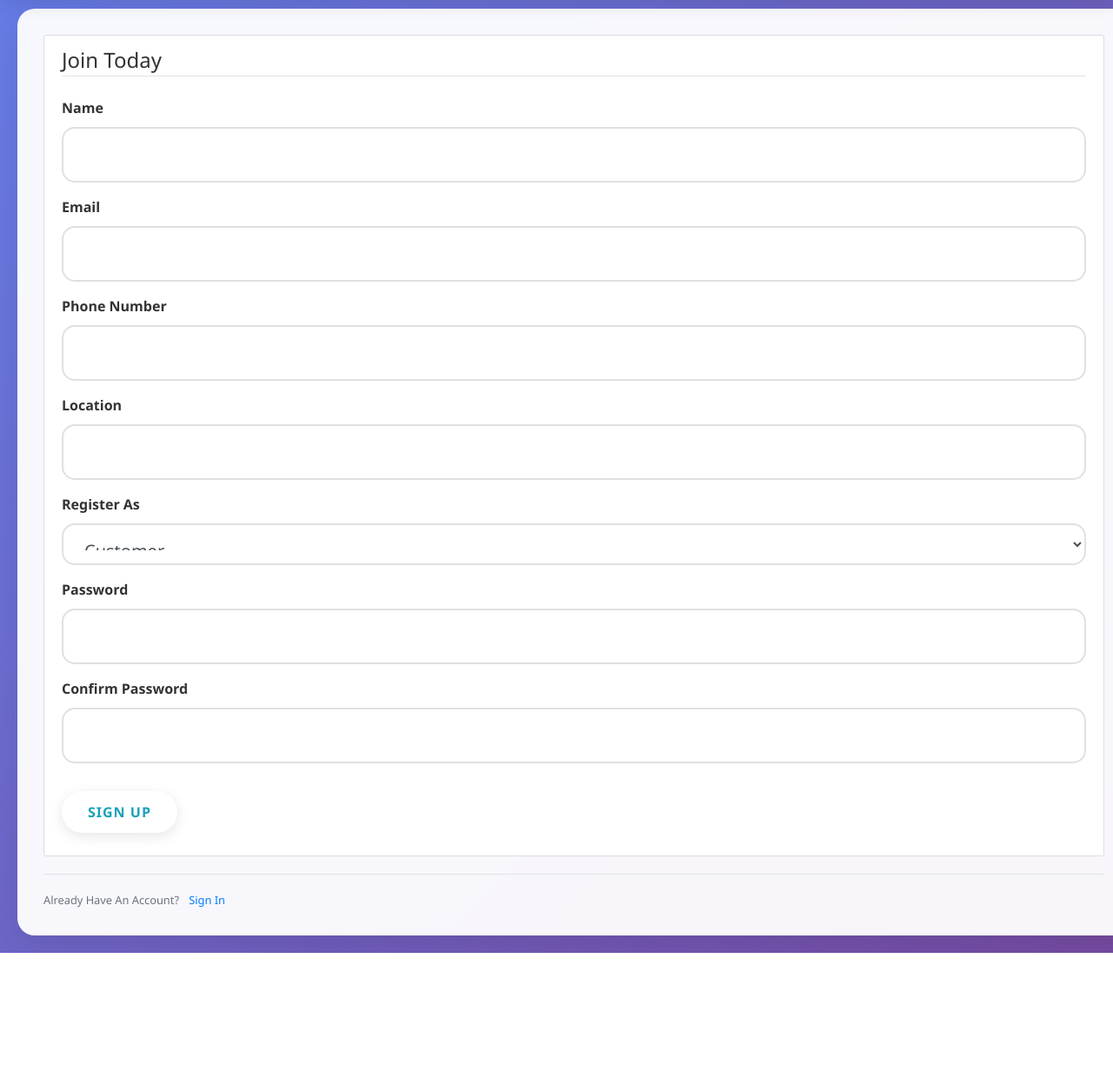
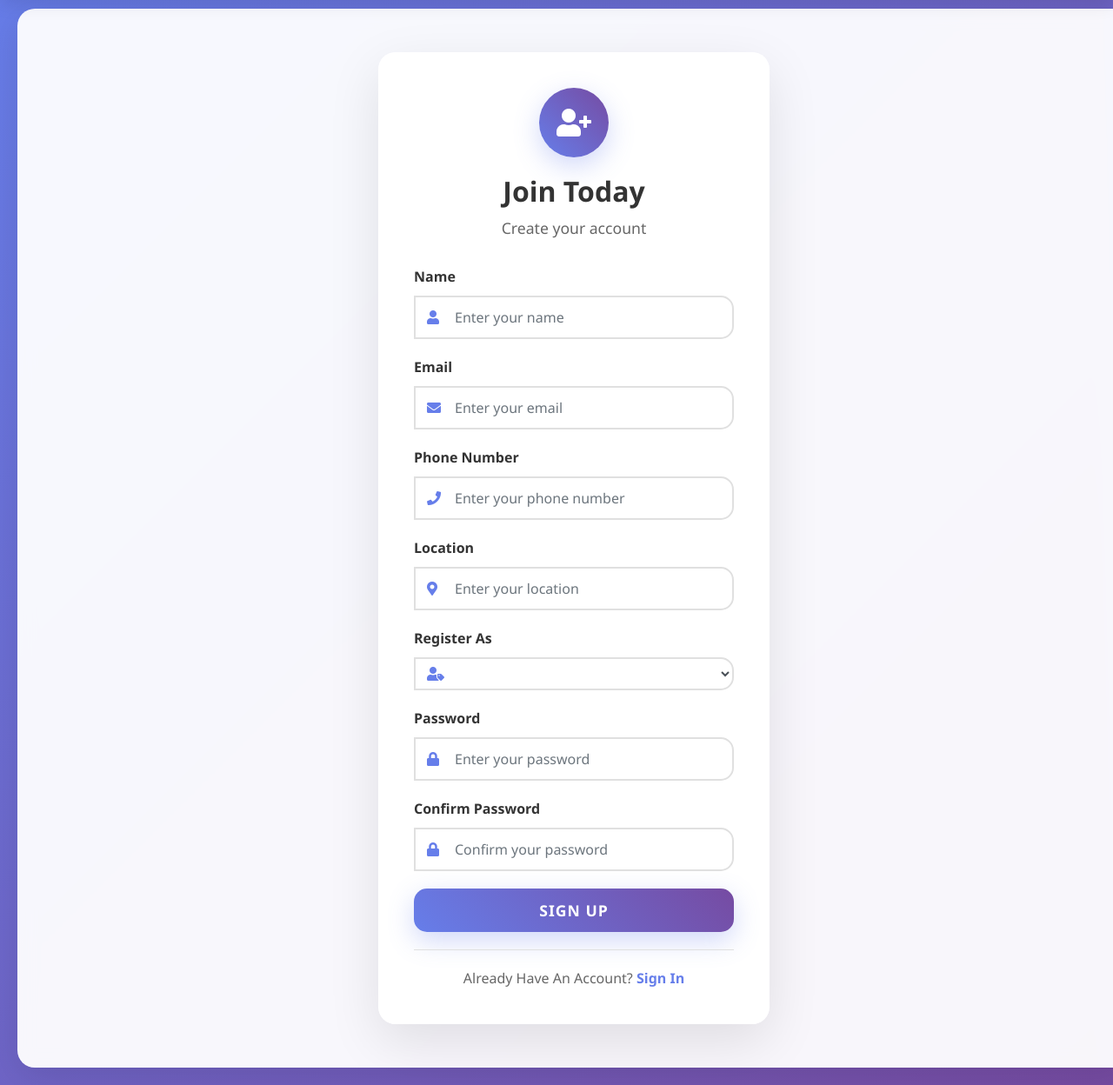
Before and after one commit to Mdboniamin/predefense, a Flask app: page /auth/register in a window 1280 px wide. Shown: the part 70-1318 px from the top of the page at 87% size. Before the commit the page ends 1166 px from the top, so only its background shows below. Run offline with Flask 3, Linux system fonts and the light colour scheme; some libraries are stand-ins or nearby versions.

Commit message:
Refactor registration form layout and enhance input validation with icons and placeholders

```diff
--- a/app/templates/register.html
+++ b/app/templates/register.html
@@ -1,110 +1,162 @@
 {% extends "base.html" %}
 {% block content %}
-    <div class="content-section">
-        <form method="POST" action="">
+    <div class="auth-container">
+        <div class="auth-card">
+            <div class="auth-header">
+                <div class="auth-icon">
+                    <i class="fas fa-user-plus"></i>
+                </div>
+                <h2 class="auth-title">Join Today</h2>
+                <p class="auth-subtitle">Create your account</p>
+            </div>
+
+            <form method="POST" action="" class="auth-form">
                 {{ form.hidden_tag() }}
-            <fieldset class="form-group">
-                <legend class="border-bottom mb-4">Join Today</legend>
+
                 <div class="form-group">
-                    {{ form.name.label(class="form-control-label") }}
+                    {{ form.name.label(class="form-label") }}
+                    <div class="input-group">
+                        <div class="input-icon">
+                            <i class="fas fa-user"></i>
+                        </div>
                         {% if form.name.errors %}
-                        {{ form.name(class="form-control form-control-lg is-invalid") }}
+                            {{ form.name(class="form-control is-invalid", placeholder="Enter your name") }}
                             <div class="invalid-feedback">
                                 {% for error in form.name.errors %}
                                     <span>{{ error }}</span>
                                 {% endfor %}
                             </div>
                         {% else %}
-                        {{ form.name(class="form-control form-control-lg") }}
+                            {{ form.name(class="form-control", placeholder="Enter your name") }}
                         {% endif %}
                     </div>
+                </div>
+
                 <div class="form-group">
-                    {{ form.email.label(class="form-control-label") }}
+                    {{ form.email.label(class="form-label") }}
+                    <div class="input-group">
+                        <div class="input-icon">
+                            <i class="fas fa-envelope"></i>
+                        </div>
                         {% if form.email.errors %}
-                        {{ form.email(class="form-control form-control-lg is-invalid") }}
+                            {{ form.email(class="form-control is-invalid", placeholder="Enter your email") }}
                             <div class="invalid-feedback">
                                 {% for error in form.email.errors %}
                                     <span>{{ error }}</span>
                                 {% endfor %}
                             </div>
                         {% else %}
-                        {{ form.email(class="form-control form-control-lg") }}
+                            {{ form.email(class="form-control", placeholder="Enter your email") }}
                         {% endif %}
                     </div>
+                </div>
+
                 <div class="form-group">
-                    {{ form.phone_number.label(class="form-control-label") }}
+                    {{ form.phone_number.label(class="form-label") }}
+                    <div class="input-group">
+                        <div class="input-icon">
+                            <i class="fas fa-phone"></i>
+                        </div>
                         {% if form.phone_number.errors %}
-                        {{ form.phone_number(class="form-control form-control-lg is-invalid") }}
+                            {{ form.phone_number(class="form-control is-invalid", placeholder="Enter your phone number") }}
                             <div class="invalid-feedback">
                                 {% for error in form.phone_number.errors %}
                                     <span>{{ error }}</span>
                                 {% endfor %}
                             </div>
                         {% else %}
-                        {{ form.phone_number(class="form-control form-control-lg") }}
+                            {{ form.phone_number(class="form-control", placeholder="Enter your phone number") }}
                         {% endif %}
                     </div>
+                </div>
+
                 <div class="form-group">
-                    {{ form.location.label(class="form-control-label") }}
+                    {{ form.location.label(class="form-label") }}
+                    <div class="input-group">
+                        <div class="input-icon">
+                            <i class="fas fa-map-marker-alt"></i>
+                        </div>
                         {% if form.location.errors %}
-                        {{ form.location(class="form-control form-control-lg is-invalid") }}
+                            {{ form.location(class="form-control is-invalid", placeholder="Enter your location") }}
                             <div class="invalid-feedback">
                                 {% for error in form.location.errors %}
                                     <span>{{ error }}</span>
                                 {% endfor %}
                             </div>
                         {% else %}
-                        {{ form.location(class="form-control form-control-lg") }}
+                            {{ form.location(class="form-control", placeholder="Enter your location") }}
                         {% endif %}
                     </div>
+                </div>
+
                 <div class="form-group">
-                    {{ form.role.label(class="form-control-label") }}
+                    {{ form.role.label(class="form-label") }}
+                    <div class="input-group">
+                        <div class="input-icon">
+                            <i class="fas fa-user-tag"></i>
+                        </div>
                         {% if form.role.errors %}
-                        {{ form.role(class="form-control form-control-lg is-invalid") }}
+                            {{ form.role(class="form-control is-invalid", placeholder="Select your role") }}
                             <div class="invalid-feedback">
                                 {% for error in form.role.errors %}
                                     <span>{{ error }}</span>
                                 {% endfor %}
                             </div>
                         {% else %}
-                        {{ form.role(class="form-control form-control-lg") }}
+                            {{ form.role(class="form-control", placeholder="Select your role") }}
                         {% endif %}
                     </div>
+                </div>
+
                 <div class="form-group">
-                    {{ form.password.label(class="form-control-label") }}
+                    {{ form.password.label(class="form-label") }}
+                    <div class="input-group">
+                        <div class="input-icon">
+                            <i class="fas fa-lock"></i>
+                        </div>
                         {% if form.password.errors %}
-                        {{ form.password(class="form-control form-control-lg is-invalid") }}
+                            {{ form.password(class="form-control is-invalid", placeholder="Enter your password") }}
                             <div class="invalid-feedback">
                                 {% for error in form.password.errors %}
                                     <span>{{ error }}</span>
                                 {% endfor %}
                             </div>
                         {% else %}
-                        {{ form.password(class="form-control form-control-lg") }}
+                            {{ form.password(class="form-control", placeholder="Enter your password") }}
                         {% endif %}
                     </div>
+                </div>
+
                 <div class="form-group">
-                    {{ form.confirm_password.label(class="form-control-label") }}
+                    {{ form.confirm_password.label(class="form-label") }}
+                    <div class="input-group">
+                        <div class="input-icon">
+                            <i class="fas fa-lock"></i>
+                        </div>
                         {% if form.confirm_password.errors %}
-                        {{ form.confirm_password(class="form-control form-control-lg is-invalid") }}
+                            {{ form.confirm_password(class="form-control is-invalid", placeholder="Confirm your password") }}
                             <div class="invalid-feedback">
                                 {% for error in form.confirm_password.errors %}
                                     <span>{{ error }}</span>
                                 {% endfor %}
                             </div>
                         {% else %}
-                        {{ form.confirm_password(class="form-control form-control-lg") }}
+                            {{ form.confirm_password(class="form-control", placeholder="Confirm your password") }}
                         {% endif %}
                     </div>
-            </fieldset>
+                </div>
+
                 <div class="form-group">
-                {{ form.submit(class="btn btn-outline-info") }}
+                    {{ form.submit(class="btn btn-primary btn-block auth-btn") }}
                 </div>
             </form>
+
+            <div class="auth-footer">
+                <p class="auth-link-text">
+                    Already Have An Account?
+                    <a href="{{ url_for('auth.login') }}" class="auth-link">Sign In</a>
+                </p>
             </div>
-    <div class="border-top pt-3">
-        <small class="text-muted">
-            Already Have An Account? <a class="ml-2" href="{{ url_for('auth.login') }}">Sign In</a>
-        </small>
+        </div>
     </div>
 {% endblock content %}
```
Lines whose indentation alone changed are shown as unchanged.
